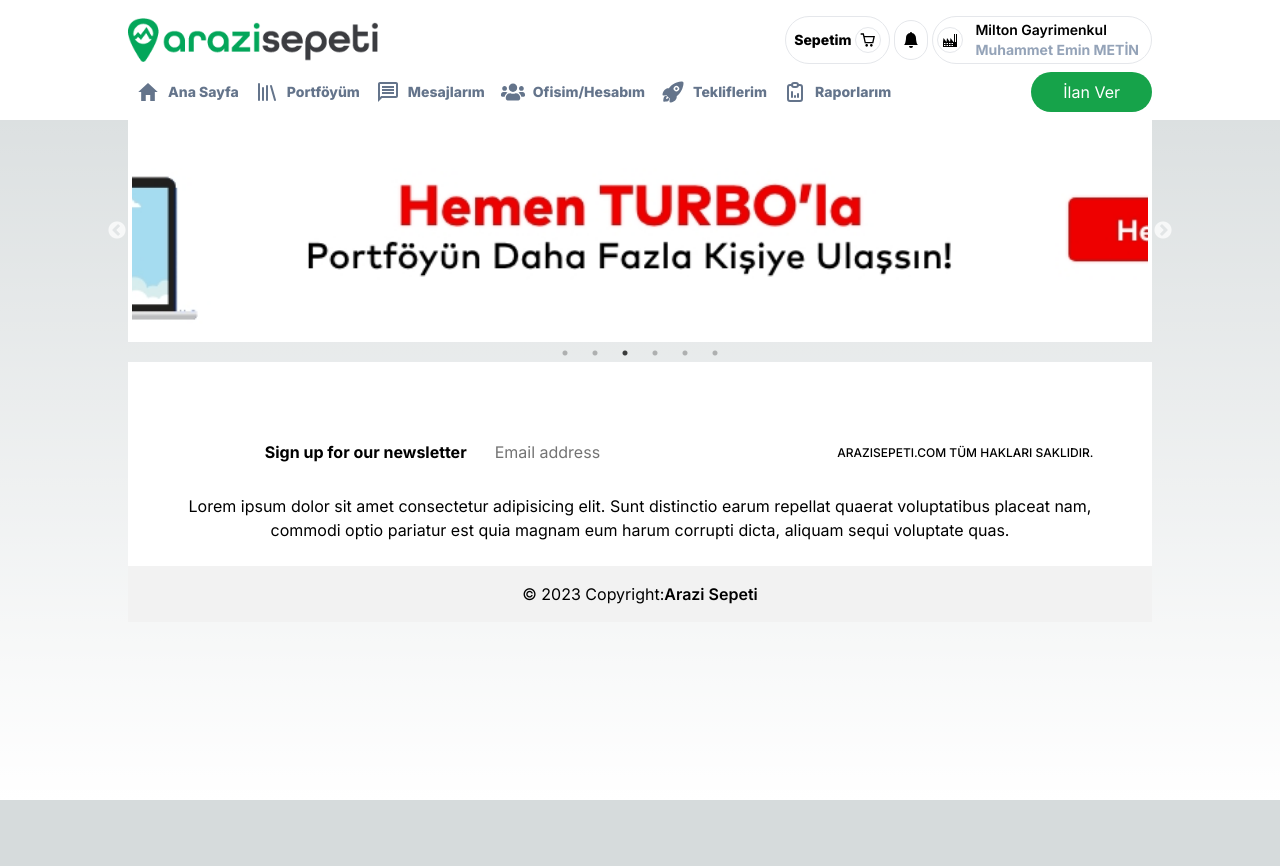
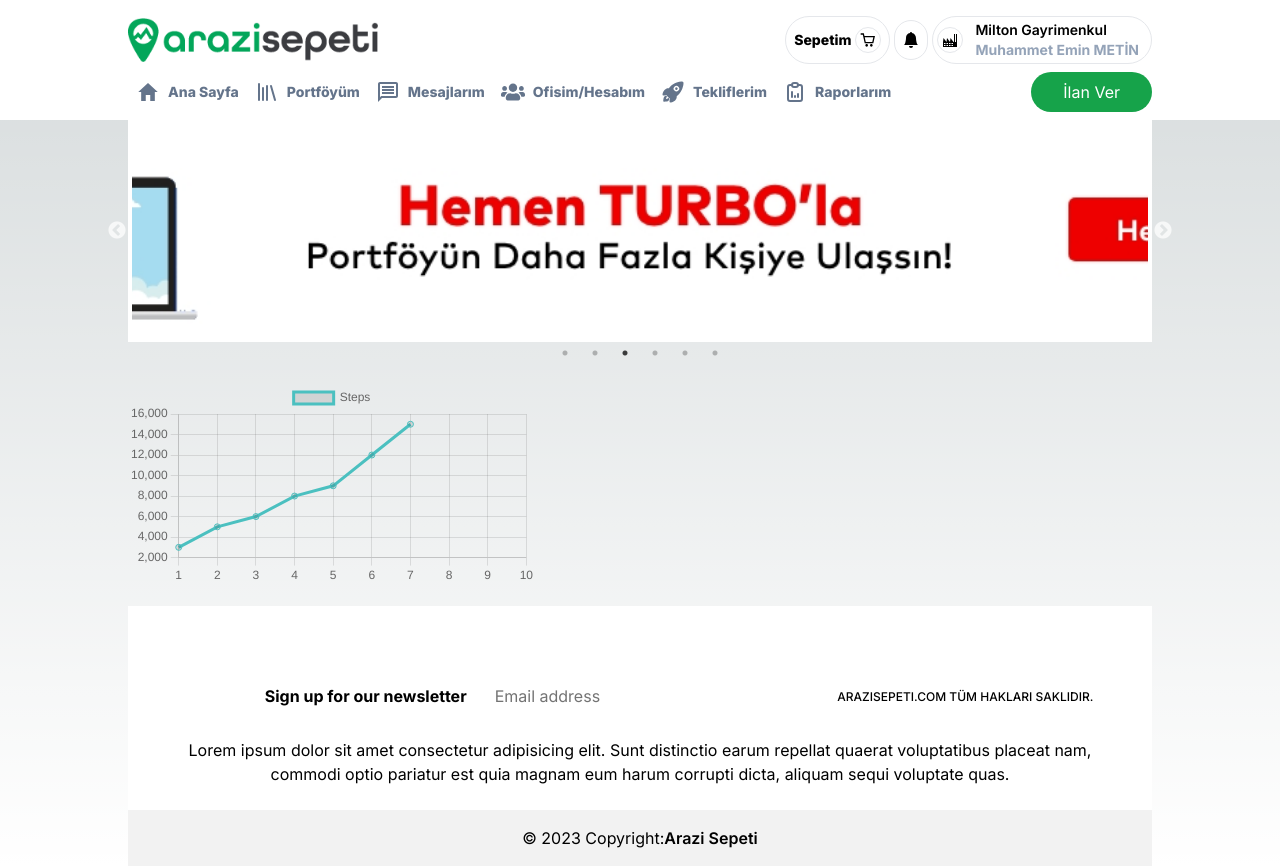
Before and after one commit to eminmetin/nextjspanel, a Next.js app: page / in a window 1280 px wide. Before the commit the page ends 800 px from the top, so only its background shows below. Built offline with nearby package versions, Linux system fonts and the light colour scheme.

Commit message:
nextjs arazisepeti panel for deploy

```diff
--- a/src/app/page.tsx
+++ b/src/app/page.tsx
@@ -12,6 +12,11 @@
       <div className='slider'>
         <SliderComponent />
       </div>
+      <div className='chart mt-10 w-4/5 flex justify-between mx-auto'>
+        <div className='w-2/5'>
+          <LineChart />
+        </div>
+      </div>
       <div className='footer'>
         <Footer />
       </div>
--- a/src/components/anlysis/LineChart.tsx
+++ b/src/components/anlysis/LineChart.tsx
@@ -10,43 +10,28 @@
   PointElement,
   LinearScale,
   CategoryScale,
+  ChartOptions,
+  Scale,
 } from 'chart.js';
+import { lineChartData } from '../anlysis/data';
+ChartJS.register(
+  CategoryScale,
+  LinearScale,
+  PointElement,
+  LineElement,
+  Tooltip,
+  Title,
+  Legend
+);
 
 const LineChart = () => {
   // Veri seti
-  const data = {
-    labels: ['Ocak', 'Şubat', 'Mart', 'Nisan', 'Mayıs', 'Haziran'],
-    datasets: [
-      {
-        label: 'Satışlar',
-        backgroundColor: 'rgba(54, 162, 235, 0.2)',
-        borderColor: 'rgba(54, 162, 235, 1)',
-        borderWidth: 2,
-        data: [250, 310, 280, 450, 370, 520],
-      },
-    ],
-  };
-
-  // Ayarlar
-  const options: ChartOptions = {
-    responsive: true,
-    plugins: {
-      title: {
-        display: true,
-        text: 'Aylık Satış Grafiği',
-      },
-    },
-    scales: {
-      y: {
-        beginAtZero: true,
-      } as Scale,
-    },
-  };
+  const options = {};
+  const data = {};
 
   return (
     <div>
-      <h2>Aylık Satış Grafiği</h2>
-      <Line data={data} options={options} />
+      <Line options={options} data={lineChartData} />
     </div>
   );
 };
--- a/src/components/anlysis/data.js
+++ b/src/components/anlysis/data.js
@@ -1,4 +1,4 @@
-const lineChartData = {
+export const lineChartData = {
   labels: ['1', '2', '3', '4', '5', '6', '7', '8', '9', '10'],
   datasets: [
     {
```
